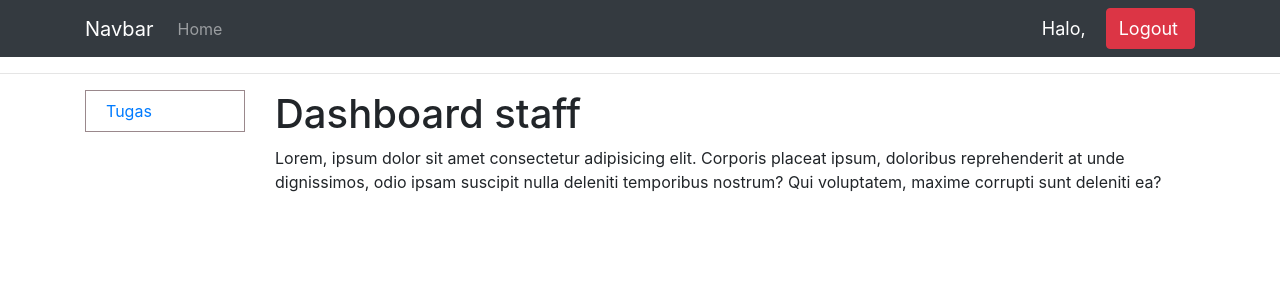
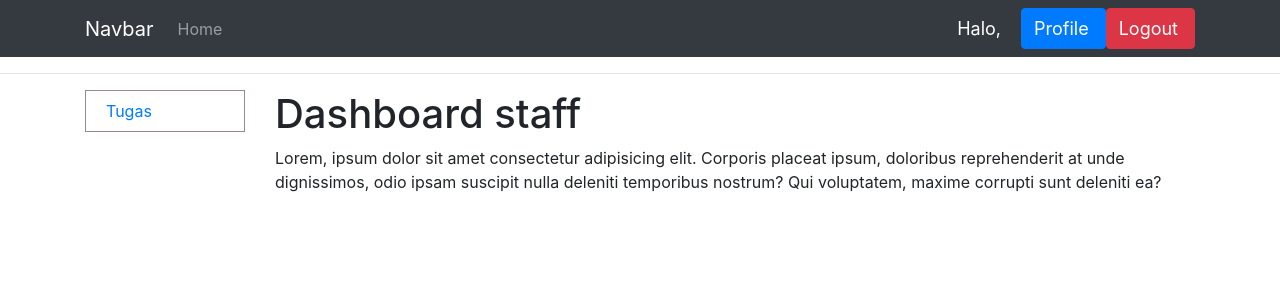
Before and after one commit to difasdfs/dashboardcrisbar, a Django app: page /dashboard/ in a window 1280 px wide. Shown: the top 300 px of the page. Run offline with Django 3.2, Linux system fonts and the light colour scheme; a user stored in the database is signed in.

Commit message:
tambahin tombol profile

```diff
--- a/dashboard/templates/dashboard/navbar.html
+++ b/dashboard/templates/dashboard/navbar.html
@@ -19,6 +19,9 @@
             </ul>
         </div>
         <span class="hello-msg">Halo, {{nama}}</span>
+
+        <span><button type="button" class="btn btn-primary "><a class="hello-msg mr-1 text-center" href="#">Profile</a></button></span>
+
         <span><button type="button" class="btn btn-danger"><a class="hello-msg mr-1 text-center" href="{% url 'logout' %}">Logout</a></button></span>
     </div>
 </nav>
```
Also changed, not shown: db.sqlite3.
